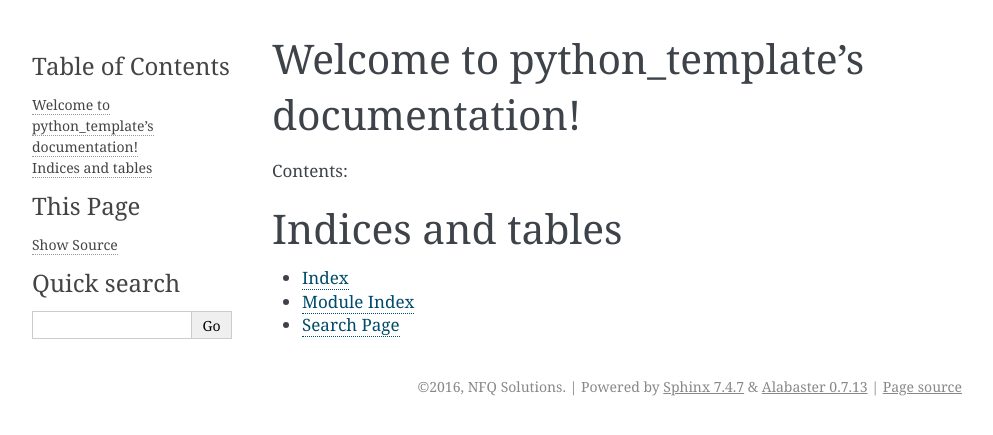
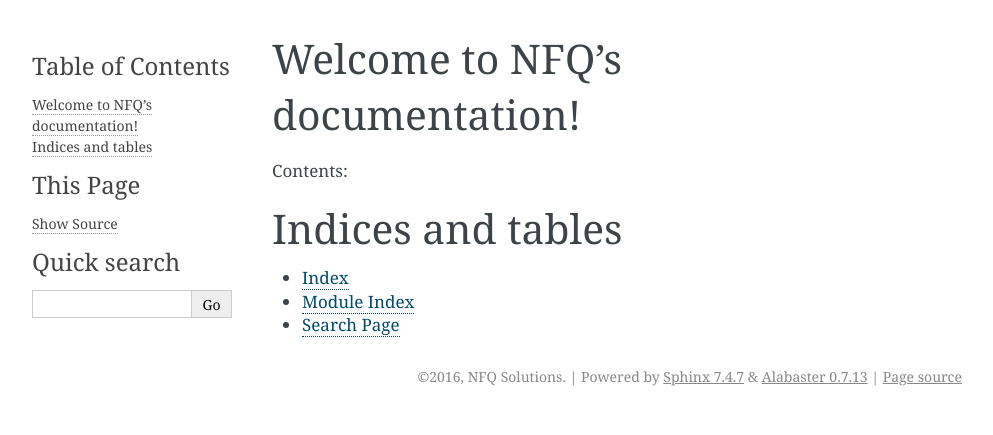
Before and after one commit to nfqsolutions/nfq, a Sphinx documentation site: the page built from docs/index.rst, in a window 1280 px wide. Shown: the top 435 px of the page, without its empty margins (148-1141 px from the left). Built offline with Sphinx 7.4.7, drawn with Linux system fonts in a browser that asks for light colours.

```diff
--- a/docs/conf.py
+++ b/docs/conf.py
@@ -1,7 +1,7 @@
 #!/usr/bin/env python3
 # -*- coding: utf-8 -*-
 #
-# python_template documentation build configuration file, created by
+# NFQ documentation build configuration file, created by
 # sphinx-quickstart on Thu Oct 27 10:00:12 2016.
 #
 # This file is execfile()d with the current directory set to its
@@ -56,7 +56,7 @@ source_suffix = '.rst'
 master_doc = 'index'
 
 # General information about the project.
-project = 'python_template'
+project = 'NFQ'
 copyright = '2016, NFQ Solutions'
 author = 'NFQ Solutions'
 
@@ -141,7 +141,7 @@ html_theme = 'alabaster'
 # The name for this set of Sphinx documents.
 # "<project> v<release> documentation" by default.
 #
-# html_title = 'python_template v0.0.1'
+# html_title = 'NFQ v0.0.1'
 
 # A shorter title for the navigation bar.  Default is the same as html_title.
 #
@@ -241,7 +241,7 @@ html_static_path = ['_static']
 # html_search_scorer = 'scorer.js'
 
 # Output file base name for HTML help builder.
-htmlhelp_basename = 'python_templatedoc'
+htmlhelp_basename = 'NFQdoc'
 
 # -- Options for LaTeX output ---------------------------------------------
 
@@ -267,7 +267,7 @@ latex_elements = {
 # (source start file, target name, title,
 #  author, documentclass [howto, manual, or own class]).
 latex_documents = [
-    (master_doc, 'python_template.tex', 'python\\_template Documentation',
+    (master_doc, 'NFQ.tex', 'NFQ Documentation',
      'NFQ Solutions', 'manual'),
 ]
 
@@ -309,7 +309,7 @@ latex_documents = [
 # One entry per manual page. List of tuples
 # (source start file, name, description, authors, manual section).
 man_pages = [
-    (master_doc, 'python_template', 'python_template Documentation',
+    (master_doc, 'NFQ', 'NFQ Documentation',
      [author], 1)
 ]
 
@@ -324,8 +324,8 @@ man_pages = [
 # (source start file, target name, title, author,
 #  dir menu entry, description, category)
 texinfo_documents = [
-    (master_doc, 'python_template', 'python_template Documentation',
-     author, 'python_template', 'One line description of project.',
+    (master_doc, 'NFQ', 'NFQ Documentation',
+     author, 'NFQ', 'One line description of project.',
      'Miscellaneous'),
 ]
 
--- a/docs/index.rst
+++ b/docs/index.rst
@@ -3,8 +3,8 @@
    You can adapt this file completely to your liking, but it should at least
    contain the root `toctree` directive.
 
-Welcome to python_template's documentation!
-===========================================
+Welcome to NFQ's documentation!
+===============================
 
 Contents:
 
```
Also changed, not shown: README.md (+2 -2 lines), setup.py (+4 -3 lines), 4 other files.
